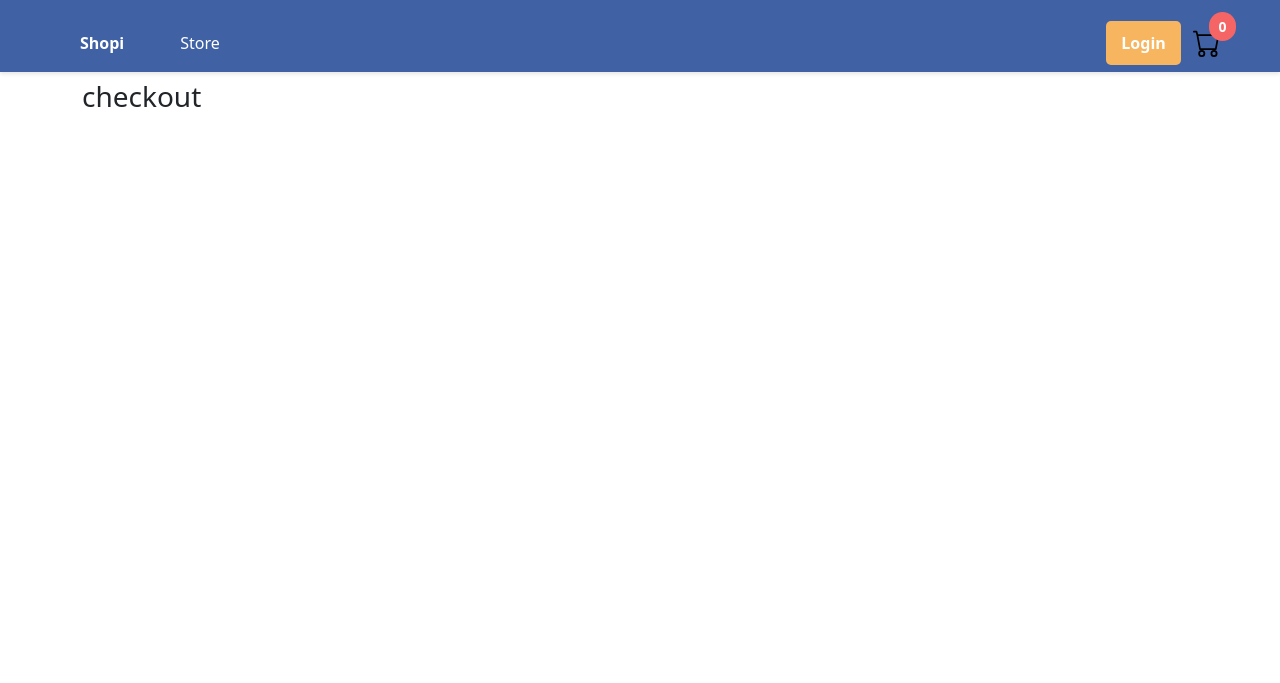
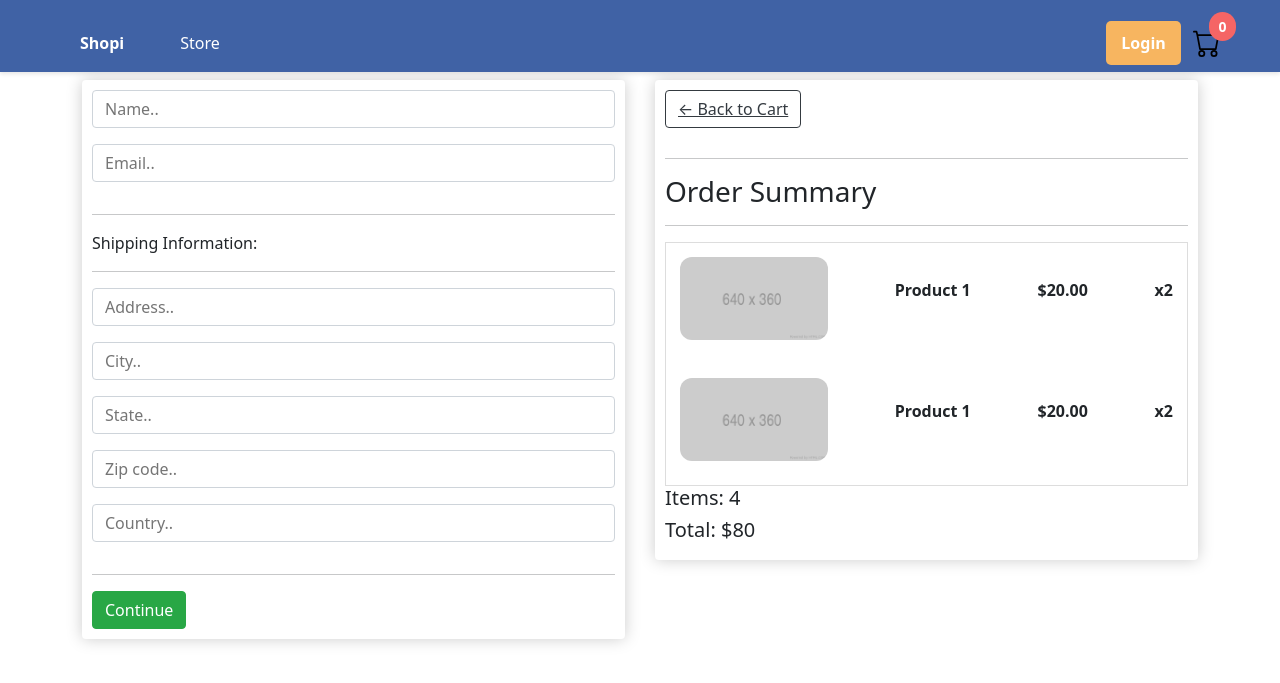
Before and after one commit to DMGochoa/Frontend-Course, a Django app: template ecommerce/store/templates/store/checkout.html in a window 1280 px wide. Shown: the top 683 px of the page. Run offline with Django 5.2, Linux system fonts and the light colour scheme; the template is opened without the code that fills it, so the values that code supplies are empty.

Commit message:
Adding the html of the checkout

```diff
--- a/ecommerce/store/templates/store/checkout.html
+++ b/ecommerce/store/templates/store/checkout.html
@@ -2,6 +2,75 @@
 {% load static %}
 {% block content %}
 
-<h3>checkout</h3>
+<div class="custom-row">
+    <div class="custom-col-half">
+        <div class="box-element" id="form-wrapper">
+            <form id="form">
+                <div id="user-info">
+                    <div class="form-field">
+                        <input required class="custom-input" type="text" name="name" placeholder="Name..">
+                    </div>
+                    <div class="form-field">
+                        <input required class="custom-input" type="email" name="email" placeholder="Email..">
+                    </div>
+                </div>
+
+                <div id="shipping-info">
+                    <hr>
+                    <p>Shipping Information:</p>
+                    <hr>
+                    <div class="form-field">
+                        <input class="custom-input" type="text" name="address" placeholder="Address..">
+                    </div>
+                    <div class="form-field">
+                        <input class="custom-input" type="text" name="city" placeholder="City..">
+                    </div>
+                    <div class="form-field">
+                        <input class="custom-input" type="text" name="state" placeholder="State..">
+                    </div>
+                    <div class="form-field">
+                        <input class="custom-input" type="text" name="zipcode" placeholder="Zip code..">
+                    </div>
+                    <div class="form-field">
+                        <input class="custom-input" type="text" name="country" placeholder="Country..">
+                    </div>
+                </div>
+
+                <hr>
+                <input id="form-button" class="custom-button success" type="submit" value="Continue">
+            </form>
+        </div>
+
+        <div class="box-element hidden" id="payment-info">
+            <small>Paypal Options</small>
+        </div>
+
+    </div>
+
+    <div class="custom-col-half">
+        <div class="box-element">
+            <a  class="custom-button outline-dark" href="{% url 'cart' %}">← Back to Cart</a>
+            <hr>
+            <h3>Order Summary</h3>
+            <hr>
+            <div class="checkout-container">
+                <div class="cart-row cart-row-checkout">
+                    <img class="row-image checkout-image" src="{% static 'images/placeholder.png' %}" alt="product">
+                    <p>Product 1</p>
+                    <p>$20.00</p>
+                    <p>x2</p>
+                </div>
+                <div class="cart-row cart-row-checkout">
+                    <img class="row-image checkout-image" src="{% static 'images/placeholder.png' %}" alt="product">
+                    <p>Product 1</p>
+                    <p>$20.00</p>
+                    <p>x2</p>
+                </div>
+            </div>
+            <h5>Items:   4</h5>
+            <h5>Total:   $80</h5>
+        </div>
+    </div>
+</div>
 
 {% endblock content %}
```
